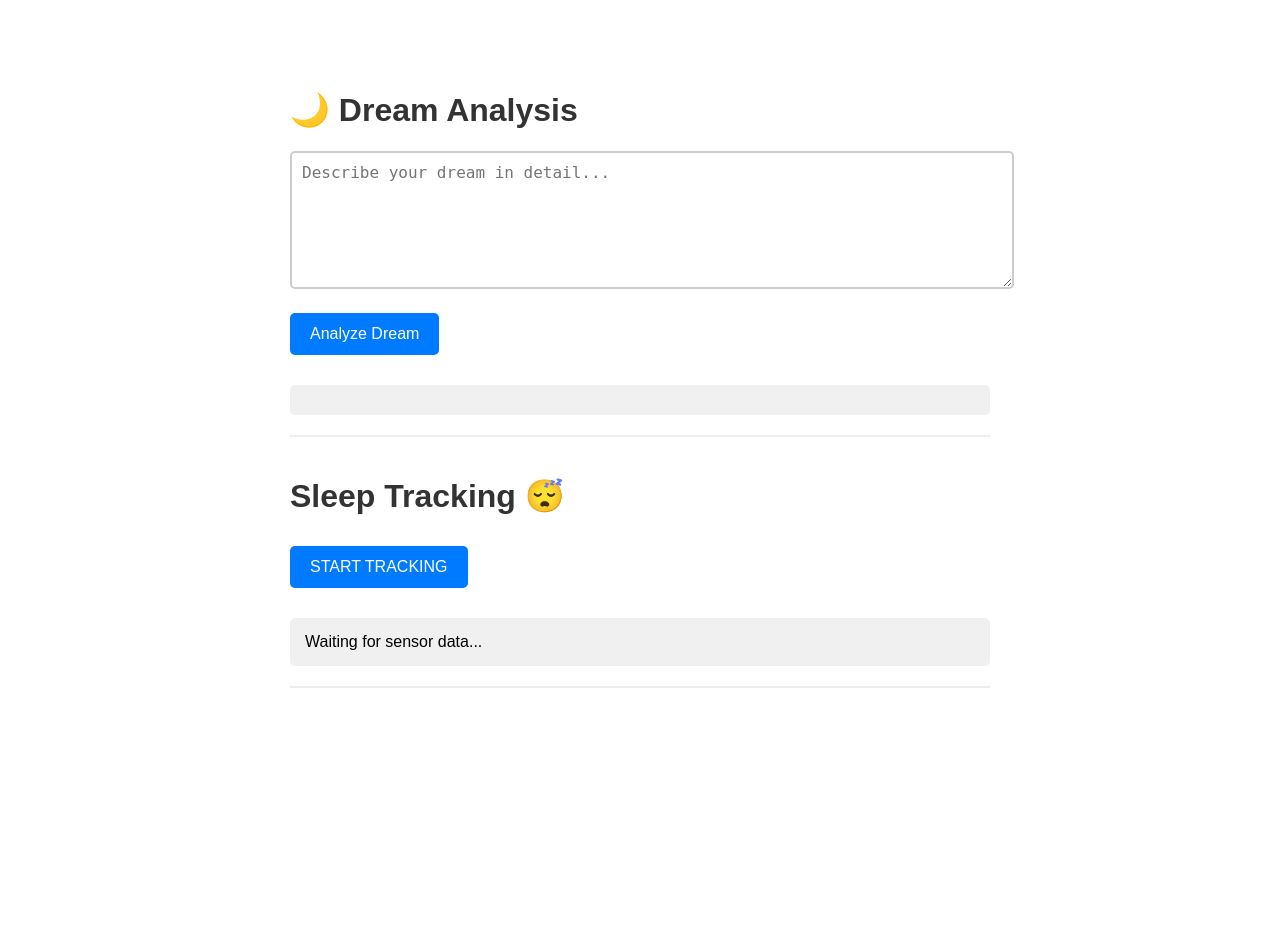
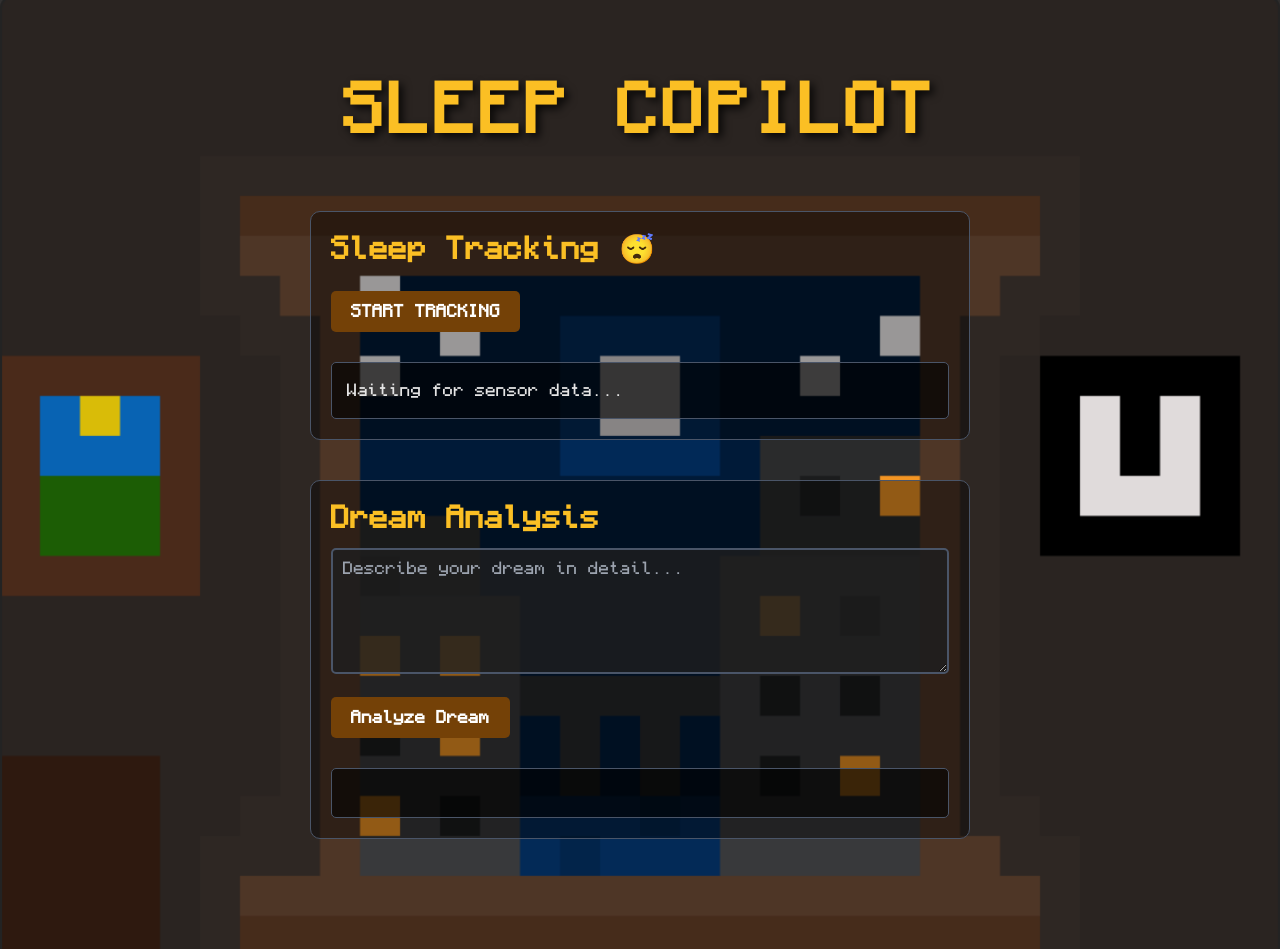
Before and after one commit to faisalshariff123/Sleep-Copilot, a Flask app: page / in a window 1280 px wide. Before the commit the page ends 688 px from the top, so only its background shows below. Run offline with Flask 3, Linux system fonts and the light colour scheme.

Commit message:
Updated index.html and styles.css

```diff
--- a/app.py
+++ b/app.py
@@ -11,7 +11,7 @@ app = Flask(__name__, static_folder='static')
 client = anthropic.Anthropic(api_key=os.getenv("ANTHROPIC_API_KEY"))
 @app.route('/')
 def index():
-    return render_template('index.html') # maek sure index is in templates folder
+    return render_template('index.html', ) # maek sure index is in templates folder
 
 
 @app.route('/ask_claude', methods=['POST'])
@@ -57,7 +57,7 @@ def dream_analysis():
             "error": "No dream provided "
         }), 400
 
-    prompt = f"Analyze the following dream: {dream_text}. Provide insights into its possible meanings and symbolism."
+    prompt = f"Analyze the following dream: {dream_text}. Provide insights into its possible meanings and symbolism. Keep it under 30 words."
 
     try:
         message = client.messages.create(
@@ -86,8 +86,12 @@ def dream_analysis():
         }), 500
 
 
-
-
+"""@app.route('/test-static') #debug
+def test_static():
+    import os
+    static_path = os.path.join(app.root_path, 'static')
+    return f"Static folder exists: {os.path.exists(static_path)}<br>Contents: {os.listdir(static_path) if os.path.exists(static_path) else 'N/A'}"
+"""
 
 
 
--- a/static/css/styles.css
+++ b/static/css/styles.css
@@ -0,0 +1,115 @@
+@font-face {
+    font-family: 'Monocraft';
+    src: url('../fonts/Monocraft.ttf') format('truetype');
+    font-weight: normal;
+    font-style: normal;
+}
+
+* {
+    margin: 0;
+    padding: 0;
+    box-sizing: border-box;
+}
+
+body {
+    font-family: 'Monocraft', 'Fira Mono', 'Consolas', monospace;
+    max-width: 700px;
+    margin: 50px auto;
+    padding: 20px;
+    background: url('../img/uhhh.png') no-repeat center center fixed;
+    background-size: cover;
+    color: #e5e5e5;
+    min-height: 100vh;
+}
+
+/* HUGE BOLD TITLE */
+.title-ultra-bold {
+    text-align: center;
+    font-size: 4em !important;
+    font-weight: 900 !important;
+    margin-bottom: 1em;
+    color: #fbbf24 !important;
+    text-shadow: 4px 4px 8px rgba(0, 0, 0, 0.8);
+    font-family: 'Monocraft', 'Fira Mono', 'Consolas', monospace !important;
+    letter-spacing: 3px;
+    line-height: 1.2;
+}
+
+h1, h2, h3, h4, h5, h6 {
+    font-family: 'Monocraft', 'Fira Mono', 'Consolas', monospace !important;
+}
+
+h2 {
+    color: #fbbf24;
+    margin-bottom: 15px;
+    font-size: 1.8em;
+}
+
+textarea {
+    width: 100%;
+    padding: 10px;
+    font-size: 16px;
+    margin-bottom: 10px;
+    border: 2px solid #4a5568;
+    border-radius: 5px;
+    background-color: rgba(30, 30, 30, 0.8);
+    color: #e5e5e5;
+    font-family: 'Monocraft', 'Fira Mono', 'Consolas', monospace;
+    box-sizing: border-box;
+    resize: vertical;
+}
+
+textarea::placeholder {
+    color: #9ca3af;
+}
+
+textarea:focus {
+    outline: none;
+    border-color: #fbbf24;
+}
+
+button {
+    padding: 12px 20px;
+    font-size: 16px;
+    background-color: #744107;
+    color: white;
+    border: none;
+    border-radius: 5px;
+    cursor: pointer;
+    margin: 10px 5px 10px 0;
+    font-family: 'Monocraft', 'Fira Mono', 'Consolas', monospace;
+    transition: background-color 0.3s;
+    font-weight: bold;
+}
+
+button:hover {
+    background-color: #9d5a0e;
+}
+
+button:active {
+    transform: scale(0.98);
+}
+
+#result, #output {
+    margin-top: 20px;
+    padding: 15px;
+    background-color: rgba(0, 0, 0, 0.6);
+    border-radius: 5px;
+    white-space: pre-wrap;
+    border: 1px solid #4a5568;
+    font-family: 'Monocraft', 'Fira Mono', 'Consolas', monospace;
+    min-height: 50px;
+    line-height: 1.6;
+}
+
+.section {
+    margin-bottom: 40px;
+    padding: 20px;
+    background-color: rgba(0, 0, 0, 0.4);
+    border-radius: 10px;
+    border: 1px solid #4a5568;
+}
+
+input, form, pre {
+    font-family: 'Monocraft', 'Fira Mono', 'Consolas', monospace;
+}
--- a/templates/index.html
+++ b/templates/index.html
@@ -4,68 +4,27 @@
     <meta charset="UTF-8">
     <meta name="viewport" content="width=device-width, initial-scale=1.0">
     <title>Sleep Copilot</title>
-    <style>
-        body {
-            font-family: Arial, sans-serif;
-            max-width: 700px;
-            margin: 50px auto;
-            padding: 20px;
-        }
-        h1 {
-            color: #333;
-        }
-        textarea {
-            width: 100%;
-            padding: 10px;
-            font-size: 16px;
-            margin-bottom: 10px;
-            border: 2px solid #ccc;
-            border-radius: 5px;
-        }
-        button {
-            padding: 12px 20px;
-            font-size: 16px;
-            background-color: #007bff;
-            color: white;
-            border: none;
-            border-radius: 5px;
-            cursor: pointer;
-            margin: 10px 5px 10px 0;
-        }
-        button:hover {
-            background-color: #0056b3;
-        }
-        #result, #output {
-            margin-top: 20px;
-            padding: 15px;
-            background-color: #f0f0f0;
-            border-radius: 5px;
-            white-space: pre-wrap;
-        }
-        .section {
-            margin-bottom: 40px;
-            padding-bottom: 20px;
-            border-bottom: 2px solid #eee;
-        }
-    </style>
+    <link rel="stylesheet" href="{{ url_for('static', filename='css/styles.css') }}">
 </head>
 <body>
+    <h1 class="title-ultra-bold"> SLEEP COPILOT </h1>
+
     <div class="section">
-        <h1>🌙 Dream Analysis</h1>
+        <h2>Sleep Tracking 😴</h2>
+        <button id="enable-sensors">START TRACKING</button>
+        <div id="output">Waiting for sensor data...</div>
+    </div>
+
+    <div class="section">
+        <h2>Dream Analysis</h2>
         <textarea id="dreamInput" rows="6" placeholder="Describe your dream in detail..."></textarea>
         <br>
         <button onclick="submitDream()">Analyze Dream</button>
         <div id="result"></div>
     </div>
 
-    <div class="section">
-        <h1>Sleep Tracking 😴</h1>
-        <button id="enable-sensors">START TRACKING</button>
-        <div id="output">Waiting for sensor data...</div>
-    </div>
+    <audio id="whitenoise" src="{{ url_for('static', filename='whitenoise.mp3') }}" loop></audio>
 
-    <audio id="whitenoise" src="/static/whitenoise.mp3" loop></audio>
-
-    <script src="/static/script.js"></script>
+    <script src="{{ url_for('static', filename='script.js') }}"></script>
 </body>
 </html>
```
Also changed, not shown: static/img/uhhh.png (added).
